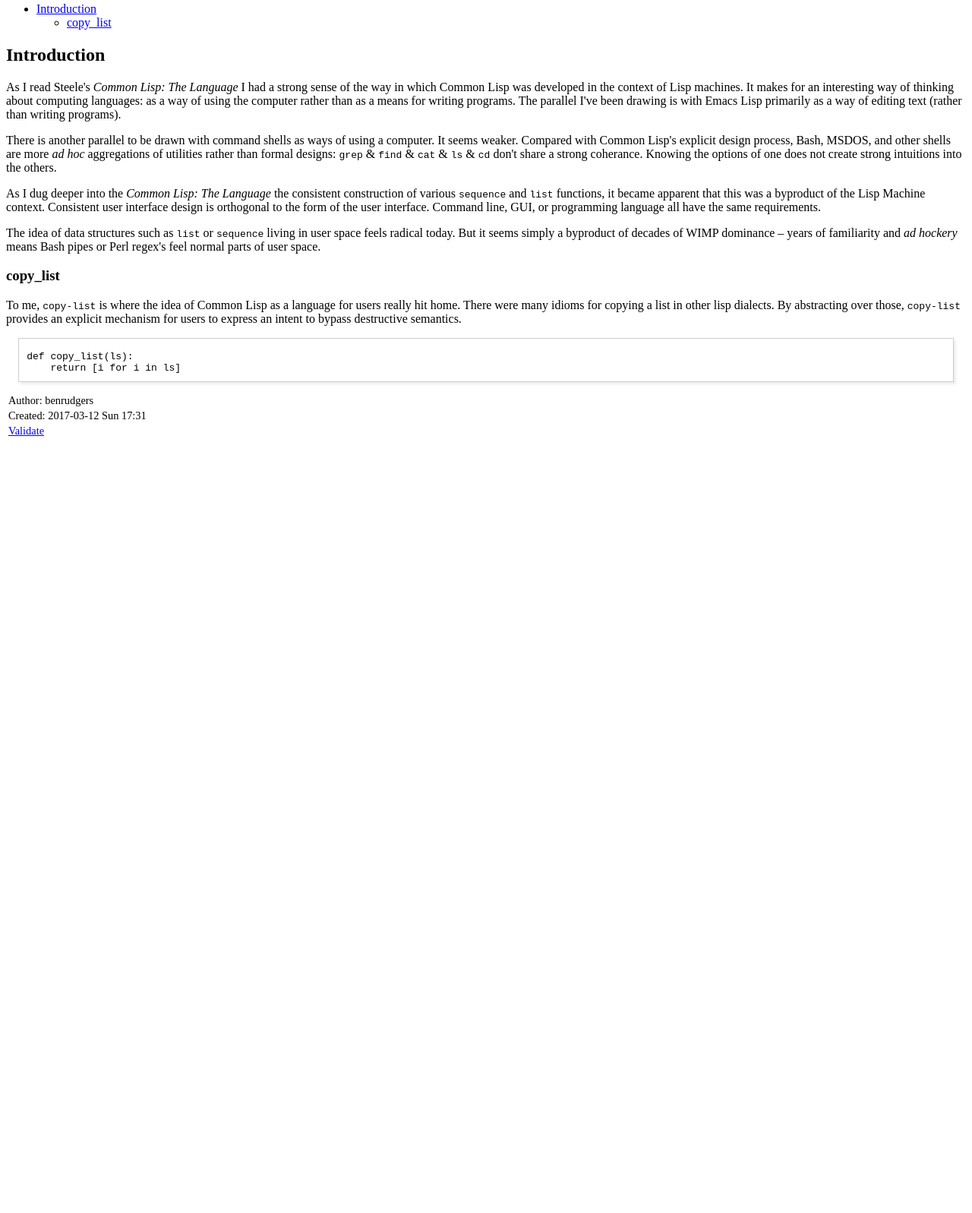
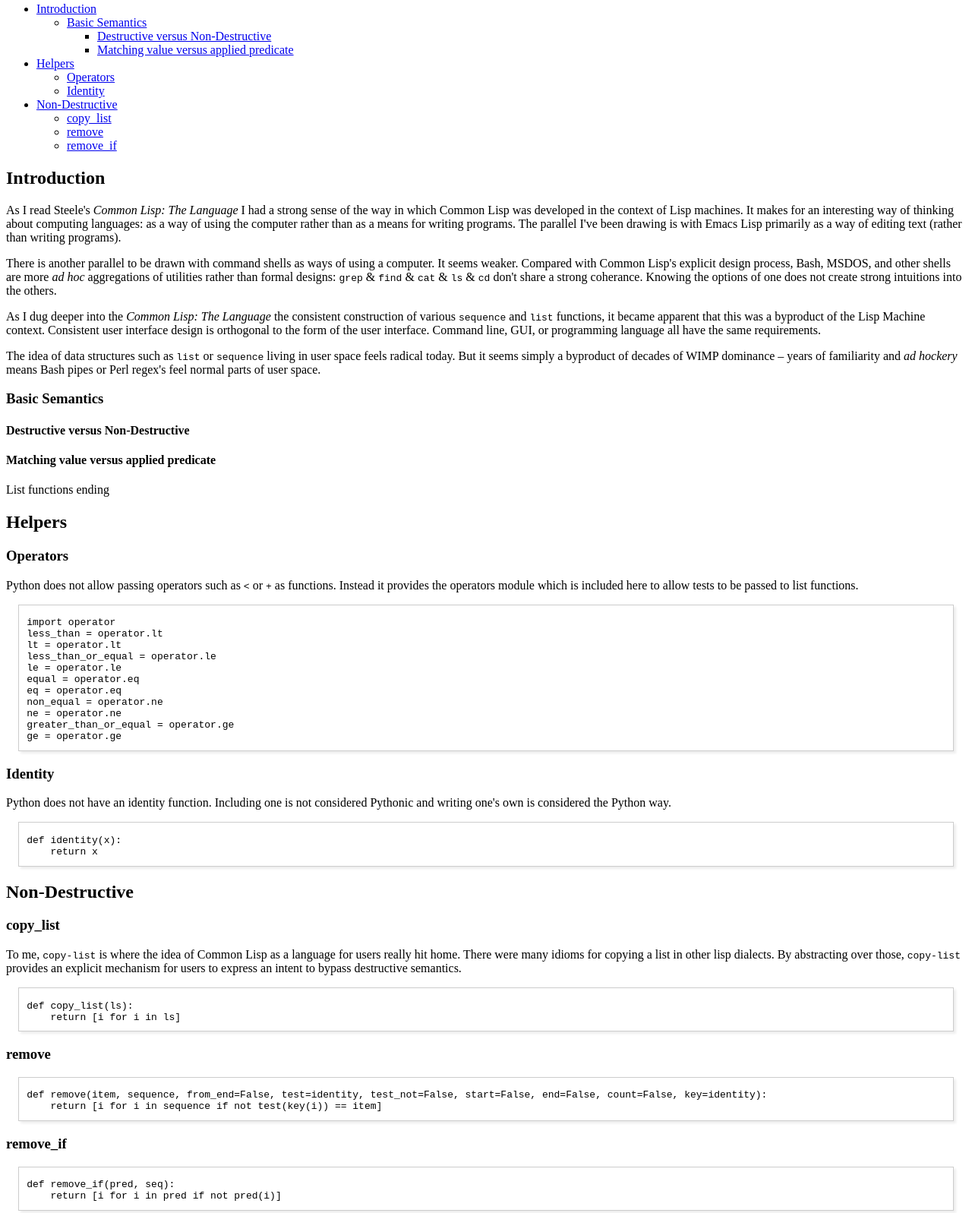
Before and after one commit to brudgers/py_lists, a plain HTML site: page index.html in a window 1280 px wide. Shown: the part 64-1661 px from the top of the page at 76% size. Before the commit the page ends 800 px from the top, so only its background shows below. Drawn offline with Linux system fonts and the light colour scheme.

Commit message:
start adding lisp semantics to =remove=

```diff
--- a/index.html
+++ b/index.html
@@ -3,7 +3,7 @@
 "http://www.w3.org/TR/xhtml1/DTD/xhtml1-strict.dtd">
 <html xmlns="http://www.w3.org/1999/xhtml" lang="en" xml:lang="en">
 <head>
-<!-- 2017-03-12 Sun 17:31 -->
+<!-- 2017-03-12 Sun 18:51 -->
 <meta http-equiv="Content-Type" content="text/html;charset=utf-8" />
 <meta name="viewport" content="width=device-width, initial-scale=1" />
 <title></title>
@@ -232,17 +232,35 @@ for the JavaScript code in this tag.
 <h2>Table of Contents</h2>
 <div id="text-table-of-contents">
 <ul>
-<li><a href="#org99bb9d1">Introduction</a>
+<li><a href="#orgfe5be13">Introduction</a>
 <ul>
-<li><a href="#orgd2c521f">copy_list</a></li>
+<li><a href="#orgf0b1069">Basic Semantics</a>
+<ul>
+<li><a href="#orge75c4ab">Destructive versus Non-Destructive</a></li>
+<li><a href="#orga7b6082">Matching value versus applied predicate</a></li>
+</ul>
+</li>
+</ul>
+</li>
+<li><a href="#org7784bd2">Helpers</a>
+<ul>
+<li><a href="#orgcd2d621">Operators</a></li>
+<li><a href="#org74a6f38">Identity</a></li>
+</ul>
+</li>
+<li><a href="#org9e5cfcb">Non-Destructive</a>
+<ul>
+<li><a href="#orgaae87c7">copy_list</a></li>
+<li><a href="#orgd564fdd">remove</a></li>
+<li><a href="#org9621d84">remove_if</a></li>
 </ul>
 </li>
 </ul>
 </div>
 </div>
-<div id="outline-container-org99bb9d1" class="outline-2">
-<h2 id="org99bb9d1">Introduction</h2>
-<div class="outline-text-2" id="text-org99bb9d1">
+<div id="outline-container-orgfe5be13" class="outline-2">
+<h2 id="orgfe5be13">Introduction</h2>
+<div class="outline-text-2" id="text-orgfe5be13">
 <p>
 As I read Steele's <i>Common Lisp: The Language</i> I had a strong sense of the way in which Common Lisp was developed in the context of Lisp machines. It makes for an interesting way of thinking about computing languages: as a way of using the computer rather than as a means for writing programs. The parallel I've been drawing is with Emacs Lisp primarily as a way of editing text (rather than writing programs).
 </p>
@@ -259,17 +277,93 @@ As I dug deeper into the <i>Common Lisp: The Language</i> the consistent constru
 The idea of data structures such as <code>list</code> or <code>sequence</code> living in user space feels radical today. But it seems simply a byproduct of decades of WIMP dominance &#x2013; years of familiarity and <i>ad hockery</i> means Bash pipes or Perl regex's feel normal parts of user space.
 </p>
 </div>
-
-<div id="outline-container-orgd2c521f" class="outline-3">
-<h3 id="orgd2c521f">copy_list</h3>
-<div class="outline-text-3" id="text-orgd2c521f">
+<div id="outline-container-orgf0b1069" class="outline-3">
+<h3 id="orgf0b1069">Basic Semantics</h3>
+<div class="outline-text-3" id="text-orgf0b1069">
+</div><div id="outline-container-orge75c4ab" class="outline-4">
+<h4 id="orge75c4ab">Destructive versus Non-Destructive</h4>
+</div>
+<div id="outline-container-orga7b6082" class="outline-4">
+<h4 id="orga7b6082">Matching value versus applied predicate</h4>
+<div class="outline-text-4" id="text-orga7b6082">
+<p>
+List functions ending
+</p>
+</div>
+</div>
+</div>
+</div>
+<div id="outline-container-org7784bd2" class="outline-2">
+<h2 id="org7784bd2">Helpers</h2>
+<div class="outline-text-2" id="text-org7784bd2">
+</div><div id="outline-container-orgcd2d621" class="outline-3">
+<h3 id="orgcd2d621">Operators</h3>
+<div class="outline-text-3" id="text-orgcd2d621">
+<p>
+Python does not allow passing operators such as <code>&lt;</code> or <code>+</code> as functions. Instead it provides the operators module which is included here to allow tests to be passed to list functions.
+</p>
+<div class="org-src-container">
+<pre class="src src-python">import operator
+less_than = operator.lt
+lt = operator.lt
+less_than_or_equal = operator.le
+le = operator.le
+equal = operator.eq
+eq = operator.eq
+non_equal = operator.ne
+ne = operator.ne
+greater_than_or_equal = operator.ge
+ge = operator.ge
+</pre>
+</div>
+</div>
+</div>
+<div id="outline-container-org74a6f38" class="outline-3">
+<h3 id="org74a6f38">Identity</h3>
+<div class="outline-text-3" id="text-org74a6f38">
+<p>
+Python does not have an identity function. Including one is not considered Pythonic and writing one's own is considered the Python way.
+</p>
+<div class="org-src-container">
+<pre class="src src-python">def identity(x):
+    return x
+</pre>
+</div>
+</div>
+</div>
+</div>
+<div id="outline-container-org9e5cfcb" class="outline-2">
+<h2 id="org9e5cfcb">Non-Destructive</h2>
+<div class="outline-text-2" id="text-org9e5cfcb">
+</div><div id="outline-container-orgaae87c7" class="outline-3">
+<h3 id="orgaae87c7">copy_list</h3>
+<div class="outline-text-3" id="text-orgaae87c7">
 <p>
 To me, <code>copy-list</code> is where the idea of Common Lisp as a language for users really hit home. There were many idioms for copying a list in other lisp dialects. By abstracting over those, <code>copy-list</code> provides an explicit mechanism for users to express an intent to bypass destructive semantics.
 </p>
-
 <div class="org-src-container">
-<pre class="src src-python" id="orge3f2d2d">def copy_list(ls):
+<pre class="src src-python" id="org9884024">def copy_list(ls):
     return [i for i in ls]
+</pre>
+</div>
+</div>
+</div>
+<div id="outline-container-orgd564fdd" class="outline-3">
+<h3 id="orgd564fdd">remove</h3>
+<div class="outline-text-3" id="text-orgd564fdd">
+<div class="org-src-container">
+<pre class="src src-python">def remove(item, sequence, from_end=False, test=identity, test_not=False, start=False, end=False, count=False, key=identity):
+    return [i for i in sequence if not test(key(i)) == item]
+</pre>
+</div>
+</div>
+</div>
+<div id="outline-container-org9621d84" class="outline-3">
+<h3 id="org9621d84">remove_if</h3>
+<div class="outline-text-3" id="text-org9621d84">
+<div class="org-src-container">
+<pre class="src src-python">def remove_if(pred, seq):
+    return [i for i in pred if not pred(i)]
 </pre>
 </div>
 </div>
@@ -278,7 +372,7 @@ To me, <code>copy-list</code> is where the idea of Common Lisp as a language for
 </div>
 <div id="postamble" class="status">
 <p class="author">Author: benrudgers</p>
-<p class="date">Created: 2017-03-12 Sun 17:31</p>
+<p class="date">Created: 2017-03-12 Sun 18:51</p>
 <p class="validation"><a href="http://validator.w3.org/check?uri=referer">Validate</a></p>
 </div>
 </body>
```
Also changed, not shown: 2 other files.
